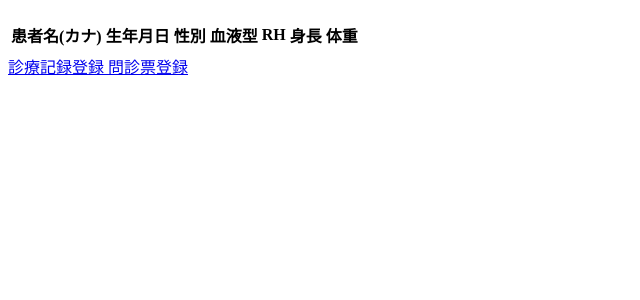
After one commit to nishimoto-maker/Tasukarte, a Spring app: template src/main/resources/templates/medical-records/patient-detail.html in a window 1280 px wide. The commit adds this page. Shown: the top 300 px of the page, without its empty margins (0-640 px from the left). Run offline with Thymeleaf, Linux system fonts and the light colour scheme; the template is opened without the code that fills it, so the values that code supplies are empty; some of the project's set-up classes (security, data sources, template engines, error pages and the like) are left out, and stand-ins take their place.

Commit message:
トップ、患者情報照会・登録内容選択、診療記録登録のページを作成

```diff
--- /dev/null
+++ b/src/main/resources/templates/medical-records/patient-detail.html
@@ -0,0 +1,44 @@
+<!DOCTYPE html>
+<html>
+<head>
+<meta charset="UTF-8">
+<title>患者情報照会・登録内容選択</title>
+</head>
+<body>
+<h2 th:text="${patient.patientName}"></h2>
+
+<table>
+	<thead>
+		<tr>
+			<th>患者名(カナ)</th>
+			<th>生年月日</th>
+			<th>性別</th>
+			<th>血液型</th>
+			<th>RH</th>
+			<th>身長</th>
+			<th>体重</th>
+		</tr>
+	</thead>
+
+	<tbody>
+		<tr>
+			<td th:text="${patient.kata}"></td>
+			<td th:text="${patient.birthDay}"></td>
+			<td th:text="${patient.gender}"></td>
+			<td th:text="${patient.bloodType}"></td>
+			<td th:text="${patient.rh}"></td>
+			<td th:text="${patient.height}"></td>
+			<td th:text="${patient.weight}"></td>
+		</tr>
+	</tbody>
+</table>
+
+<a th:href="@{/medical-records/register/{patientId}(patientId=${patient.patientId})}">
+	診療記録登録
+</a>
+<a th:href="@{/questionnaire/register/{patientId}(patientId=${patientId})}">
+	問診票登録
+</a>
+
+</body>
+</html>
```
Also changed, not shown: src/main/resources/templates/medical-records/register.html (added, +10 -0 lines), src/main/resources/templates/medical-records/top.html (+19 -2 lines).
